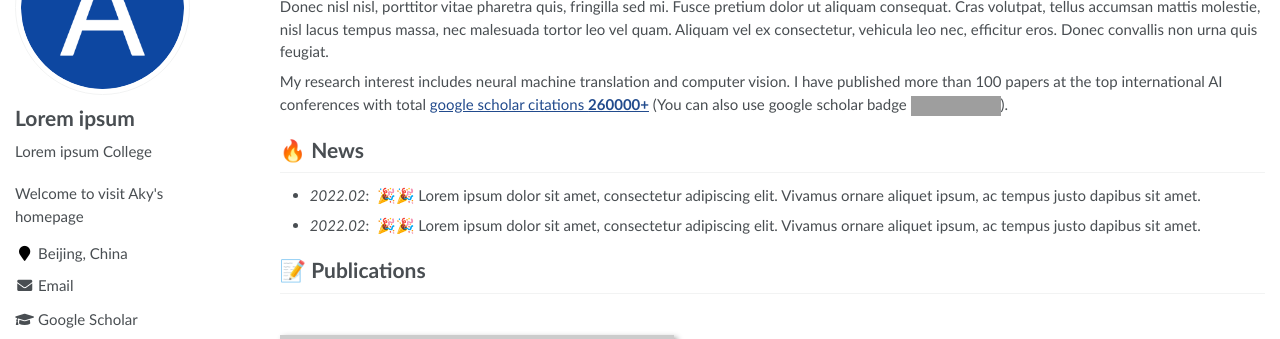
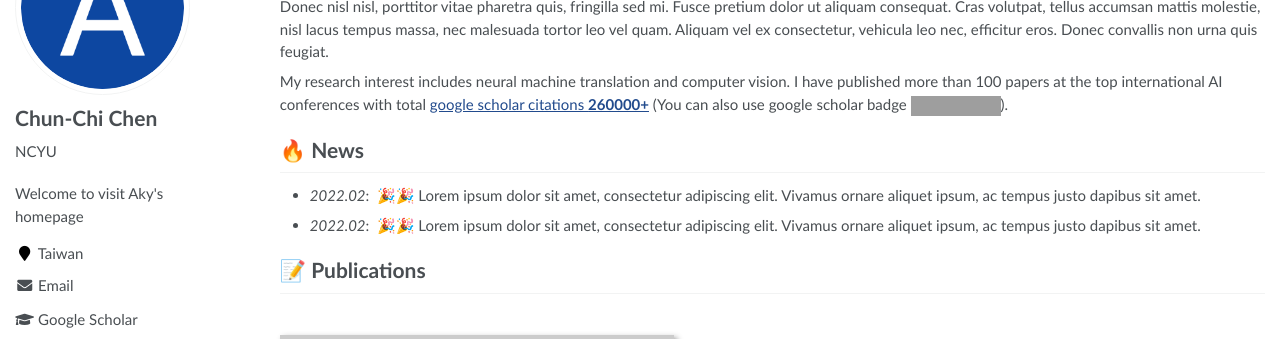
Before and after one commit to aky3100/aky3100.github.io, a Jekyll site: the page built from _pages/about.md, in a window 1280 px wide. Shown: the part 171-510 px from the top of the page. Built offline with Jekyll 4.4.1, drawn with Linux system fonts in a browser that asks for light colours; grey boxes are pictures that could not be loaded.

Commit message:
Update _config.yml

```diff
--- a/_config.yml
+++ b/_config.yml
@@ -21,13 +21,13 @@ baidu_site_verification  :  # get baidu_site_verification from https://ziyuan.ba
 
 # Site Author
 author:
-  name             : "Lorem ipsum"
+  name             : "Chun-Chi Chen"
   avatar           : "images/android-chrome-512x512.png"
-  bio              : "Lorem ipsum College"
-  location         : "Beijing, China"
+  bio              : "NCYU"
+  location         : "Taiwan"
   employer         :
   pubmed           :
-  googlescholar    : "https://scholar.google.com/citations?user=YOUR_GOOGLE_SCHOLAR_ID"
+  googlescholar    : "https://scholar.google.com/citations?user=F6rxCEMAAAAJ"
   email            : "Lorem@ipsum.com"
   researchgate     :  # e.g., "https://www.researchgate.net/profile/yourprofile"
   uri              :
```
